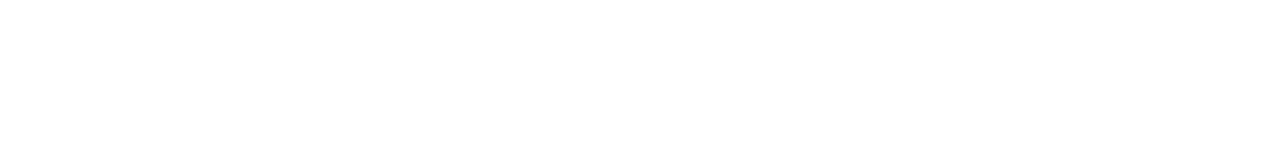
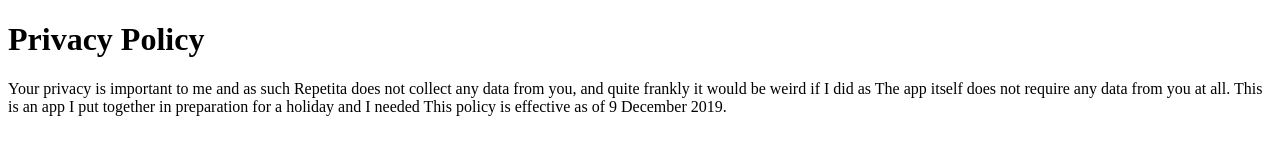
Before and after one commit to Tshep-o/Tshep-o.github.io, a plain HTML site: page index.html in a window 1280 px wide. Drawn offline with Linux system fonts and the light colour scheme.

Commit message:
second attempt at gettings pages working

```diff
--- a/index.html
+++ b/index.html
@@ -1,11 +1,15 @@
-<!DOCTYPE html>
+ <!DOCTYPE html>
 <html>
 <head>
-  <meta charset="UTF-8">
-  <title>Privacy policy<title>
+<title>Repetita privacy policy</title>
 </head>
 <body>
-  <h1>Hello world</h1>
-  <footer>Repetita 2019</footer>
+
+<h1>Privacy Policy</h1>
+<p>
+Your privacy is important to me and as such Repetita does not collect any data from you, and quite frankly it would be weird if I did as The app itself does not require any data from you at all. This is an app I put together in preparation for a holiday and I needed
+This policy is effective as of 9 December 2019.
+</p>
+
 </body>
 </html>
```
